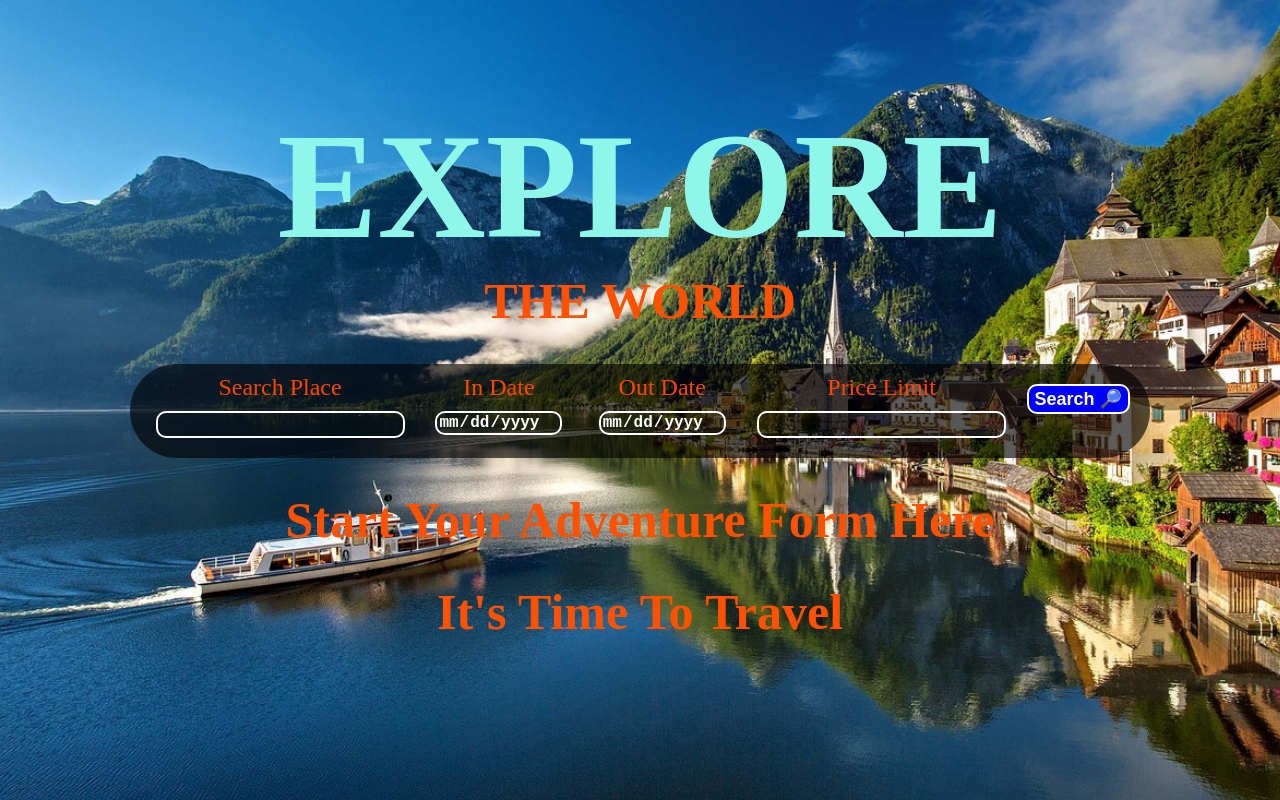
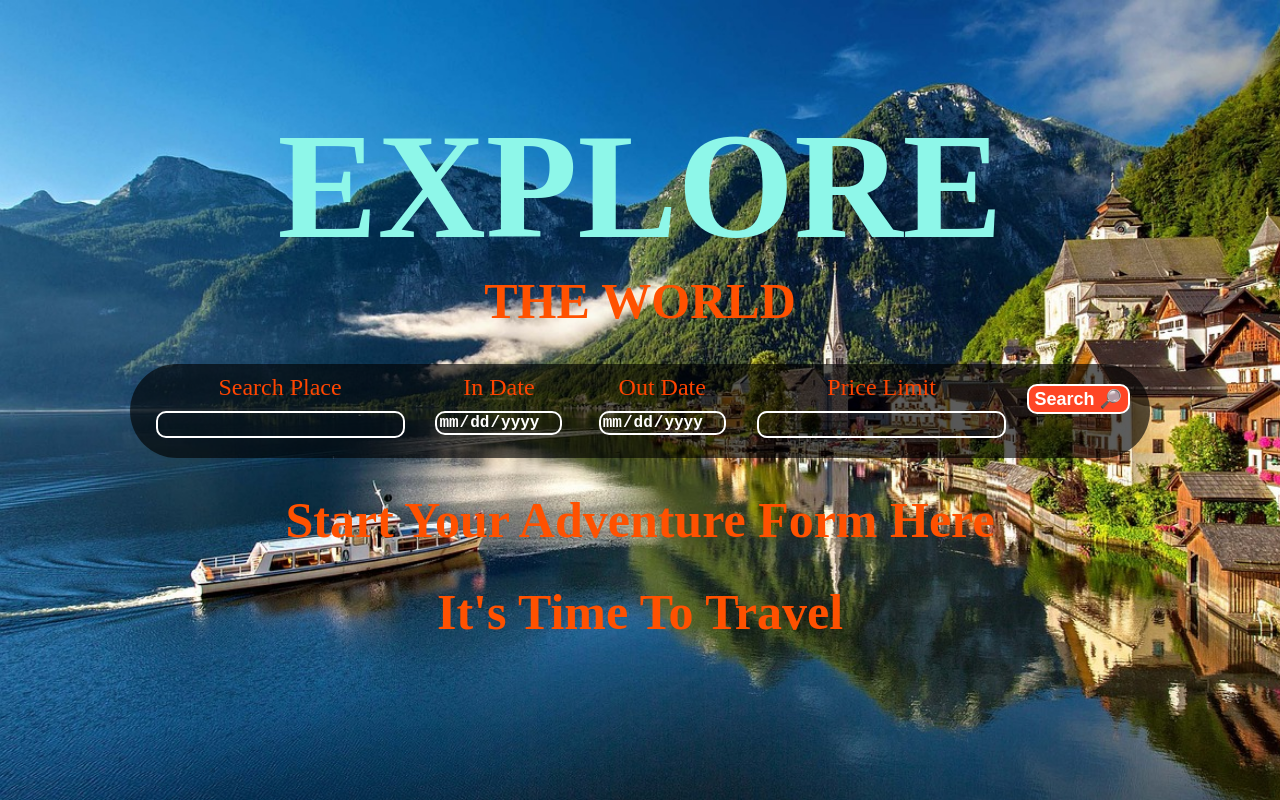
Before and after one commit to Mero5712san/landing-page, a plain HTML site: page index.html in a window 1280 px wide. Drawn offline with Linux system fonts and the light colour scheme.

Commit message:
Update index.css

```diff
--- a/index.css
+++ b/index.css
@@ -35,7 +35,7 @@ input[type="date"]::-webkit-calendar-picker-indicator {
 
 input[type=button]{
     color: white;
-    background-color: blue;
+    background-color:rgb(255, 70, 37);
     height: 30px;
     width: 120px;
 }
```
